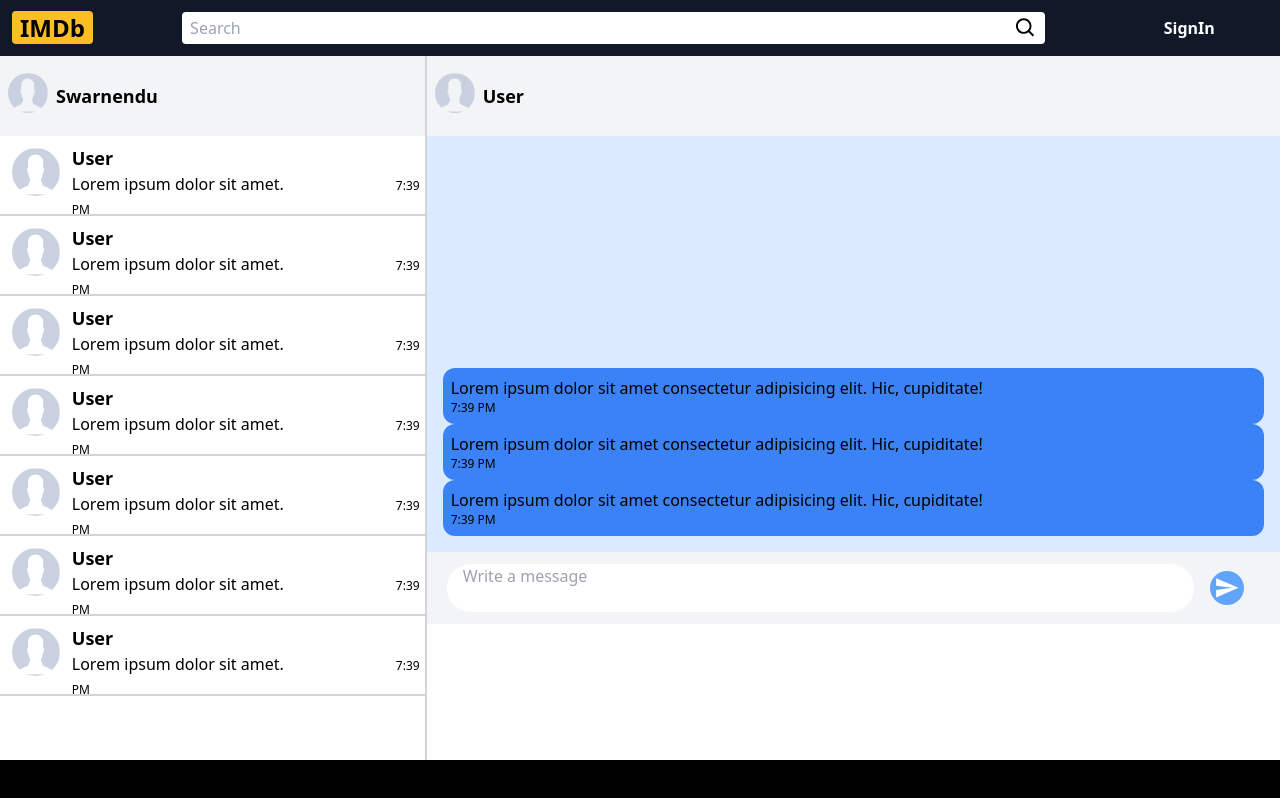
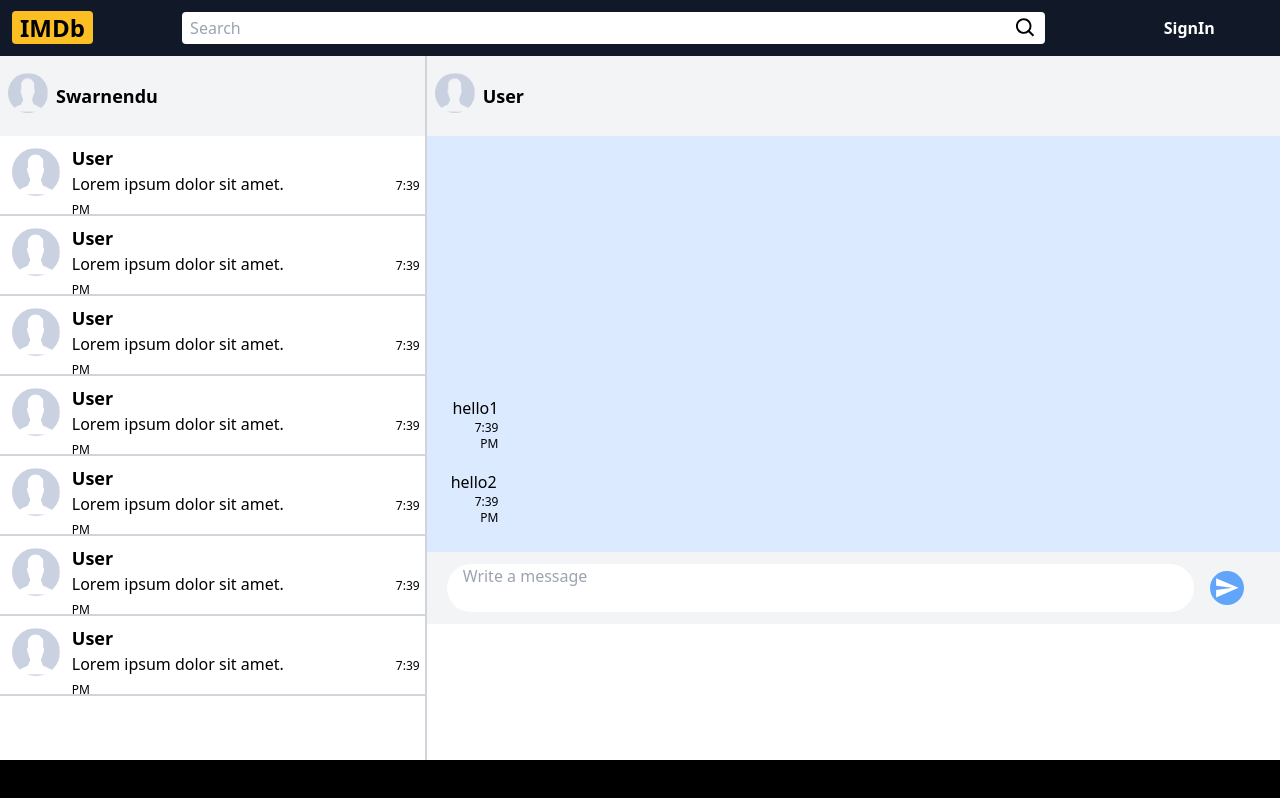
Before and after one commit to babai1234/IMDb, a Next.js app: page /chat in a window 1280 px wide. Built offline with nearby package versions, Linux system fonts and the light colour scheme; no server answers.

Commit message:
chat at fault

```diff
--- a/libs/types.ts
+++ b/libs/types.ts
@@ -29,6 +29,11 @@ export type IMovie = {
   review: IMovieReview[]
 }
 
+export type Message = {
+  text: string
+  type: string
+}
+
 export interface IMovieShort extends Omit
   <IMovie,
     "movie_trailer_link" |
--- a/src/components/Message.tsx
+++ /dev/null
@@ -1,10 +0,0 @@
-const Message = () => {
-    return (
-        <div className="flex flex-col p-2 rounded-xl bg-blue-500 ">
-            <p>Lorem ipsum dolor sit amet consectetur adipisicing elit. Hic, cupiditate!</p>
-            <small className="text-xs">7:39 PM</small>
-        </div>
-    )
-}
-
-export default Message
--- /dev/null
+++ b/src/components/MessageBox.tsx
@@ -0,0 +1,18 @@
+import { Message } from "@libs/types"
+import { FunctionComponent } from "react"
+
+
+const MessageBox: FunctionComponent<{message: Message}> = ({message}) => {
+    const {text, type} = message
+    console.log(`Message: ${text} Type: ${type}`)
+    return (
+        <div className={"p-2 max-w-min rounded-xl bg-blue-500" +
+            (type === 'send' ? "bg-blue-500 text-right" : "bg-white text-left")
+        }>
+            <p className="inline-block">{text}</p>
+            <small className="text-xs text-right inline-block pl-6">7:39 PM</small>
+        </div>
+    )
+}
+
+export default MessageBox
--- a/src/components/Reply.tsx
+++ b/src/components/Reply.tsx
@@ -6,8 +6,7 @@ import Input from './Input';
 import { IMovieReviewReply } from '@libs/types';
 
 const Reply: FunctionComponent<{reply: IMovieReviewReply}> = ({reply}) => {
-console.log({reply});
-
+    console.log(reply);
     const [like, setLike] = useState(reply.no_of_reacts)
     const [flag, setFlag] = useState(0)
     const Like = <HiOutlineThumbUp onClick={()=>{setLike(like + 1); reply.user_react_status=true}} size="1.3em" className="mx-3.5 cursor-pointer" />
--- a/src/pages/chat.tsx
+++ b/src/pages/chat.tsx
@@ -1,16 +1,17 @@
 import Image from 'next/image'
 import ChatCard from '@components/ChatCard'
 import {MdSend} from 'react-icons/md'
-import Message from '@components/Message'
+import MessageBox from '@components/MessageBox'
 import { Client, Versions } from '@stomp/stompjs'
 import { useState } from 'react'
+import {Message} from '@libs/types'
 
 const chat = () => {
 
     Object.assign(global, { WebSocket: require('websocket').w3cwebsocket });
 
     const [message, setMessage] = useState("")
-
+    const [data, setData] = useState<Message[]>([{text: "hello1", type: "send"}, {text: "hello2", type: "receive"}])
     let connection_configuration = {
         brokerURL: 'ws://192.168.0.101:2198/chat',
         stompVersions : new Versions(['1.1', '1.2']),
@@ -25,12 +26,16 @@ const chat = () => {
         maxWebSocketChunkSize : 8*1024,
         splitLargeFrames : true,
     }
-    const [stompClient, setStompClient] = useState(new Client(connection_configuration))
+    const [stompClient] = useState(new Client(connection_configuration))
     function initClient(){
         stompClient.onConnect = function(frame){
             console.log("Connection Established");
             let subscription = stompClient.subscribe('/topic/random_topic', (msg) => {
-                console.log(`Message received ${msg.body} with headers ${msg.headers}`);
+                console.log(`Message received ${msg.body} with headers ${msg.headers["destination"]}`);
+                const newData = data.concat({text: msg.body, type: 'receive'})
+                setData(newData)
+                console.log(data);
+                // setData([...data,{text: msg.body, type: 'receive'}])
                 },
                 {
                     "id": String((Math.floor(Math.random()*100))),
@@ -65,6 +70,12 @@ const chat = () => {
                 }
             })
             console.log('Message published '+message)
+            const newData = data.concat({text: message, type: 'send'})
+            setData(newData)
+            setTimeout(() => {
+                console.log(data);
+            }, 2000);
+
             setMessage('')
         }
     }
@@ -96,9 +107,9 @@ const chat = () => {
                     <span className="text-lg font-semibold my-auto">User</span>
                 </div>
                 <div className="flex flex-col justify-end p-4 chat-window-height overflow-y-auto bg-blue-100">
-                    <Message />
-                    <Message />
-                    <Message />
+                    {data ? data.map(message => (
+                        <MessageBox message={message} key={Math.floor(Math.random()*100)+1} />
+                    )) : null}
                 </div>
                 <div className="flex flex-row px-5 py-3 bg-gray-100">
                     <textarea cols={100} rows={2} value={message} onChange={(event)=>{setMessage(event.target.value)}} placeholder="Write a message" className="rounded-full outline-none pl-4 resize-none" />
```
